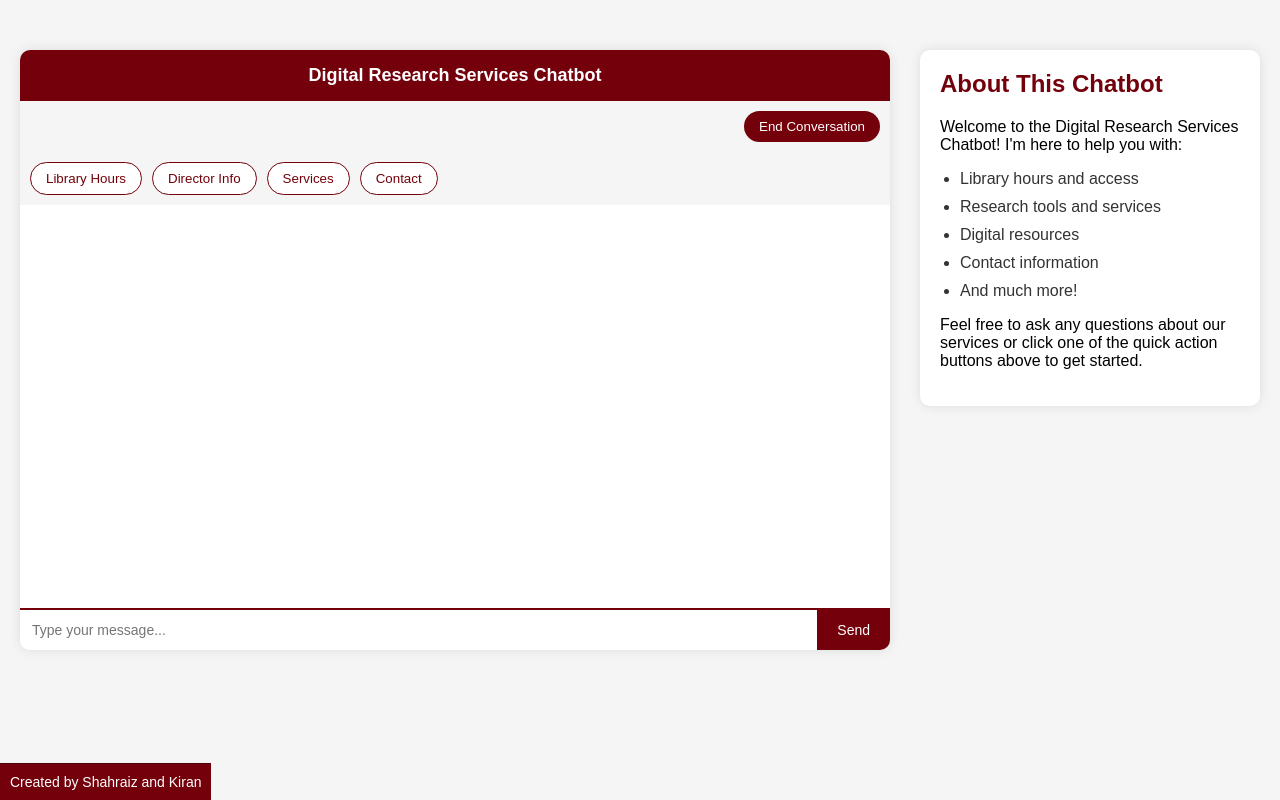
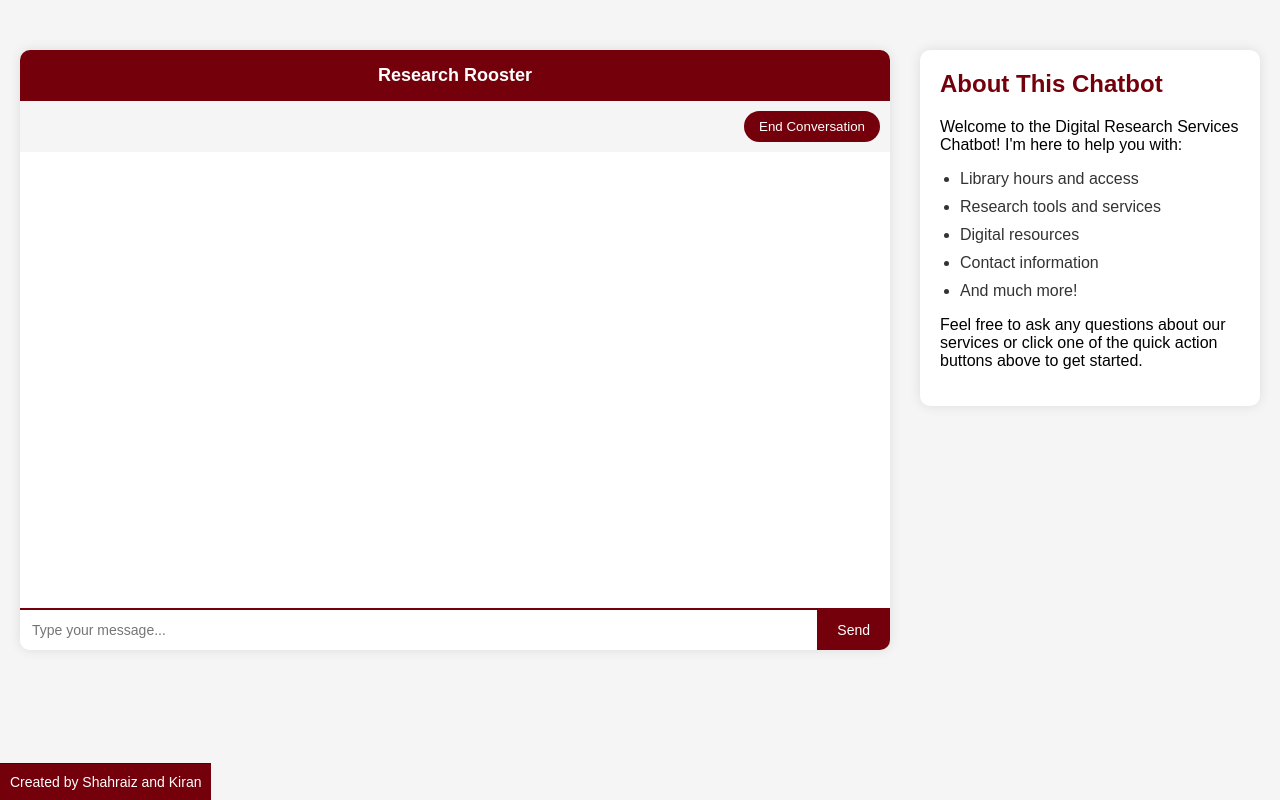
Before and after one commit to Shahraiz-commits/DRS-chatbot, a plain HTML site: page frontend/index.html in a window 1280 px wide. Drawn offline with nearby package versions, Linux system fonts and the light colour scheme; no server answers.

Commit message:
removed buttons and added border

```diff
--- a/frontend/index.html
+++ b/frontend/index.html
@@ -3,23 +3,23 @@
 
 <head>
   <meta charset="UTF-8">
-  <title>University Digital Research Services Chatbot</title>
+  <title>Research Rooster</title>
   <link rel="stylesheet" href="./styles.css">
 </head>
 
 <body>
   <div class="container">
     <div id="chatContainer">
-      <div id="chatHeader">Digital Research Services Chatbot</div>
+      <div id="chatHeader">Research Rooster</div>
       <div id="endChatContainer">
         <button id="endChatBtn">End Conversation</button>
       </div>
-      <div id="quickActions">
+      <!-- <div id="quickActions">
         <button class="actionBtn" data-query="What are the library hours?">Library Hours</button>
         <button class="actionBtn" data-query="Who is the director?">Director Info</button>
         <button class="actionBtn" data-query="What services do you offer?">Services</button>
         <button class="actionBtn" data-query="How can I contact the library?">Contact</button>
-      </div>
+      </div> -->
       <div id="chatLog"></div>
       <div id="inputArea">
         <input type="text" id="userInput" placeholder="Type your message..." />
--- a/frontend/styles.css
+++ b/frontend/styles.css
@@ -92,6 +92,7 @@ body {
   max-width: 80%;
   clear: both;
   line-height: 1.4;
+  border: 1px solid black;
 }
 
 .userMsg {
```
Also changed, not shown: 1 other file.
